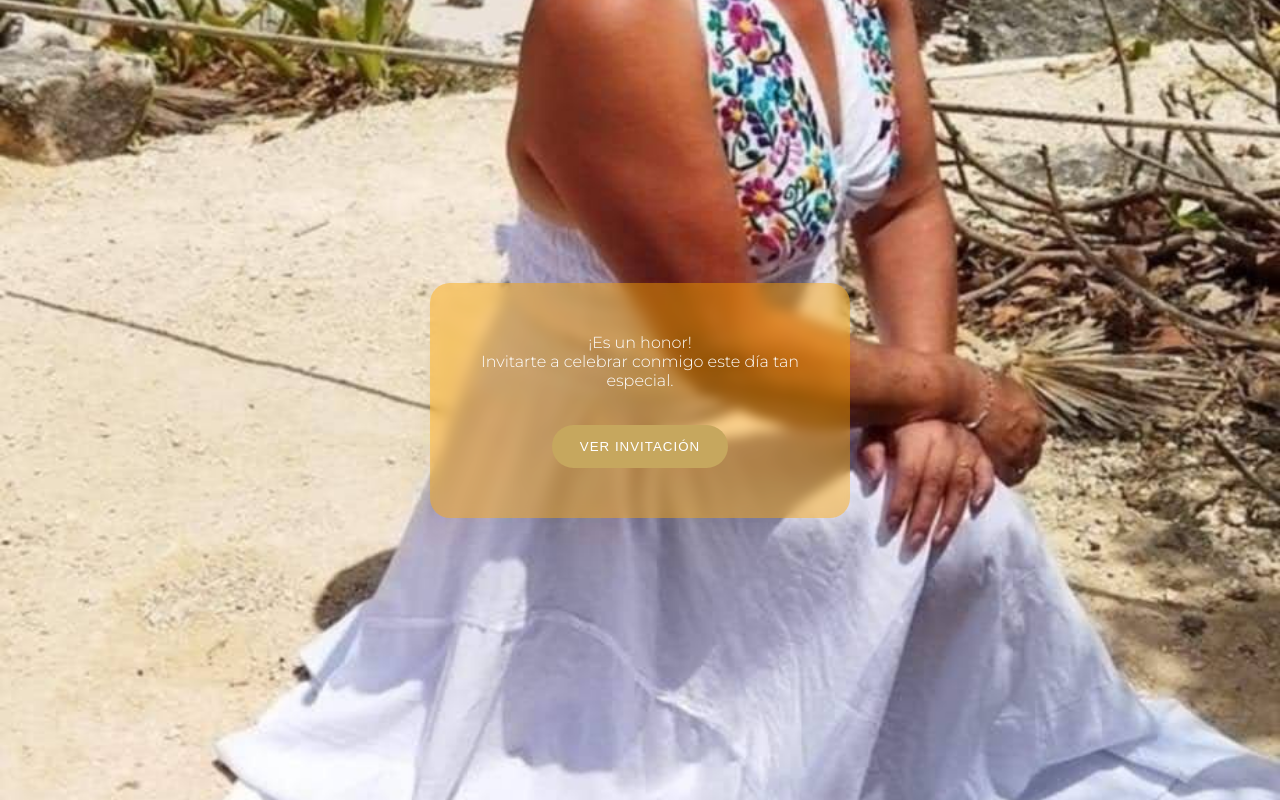
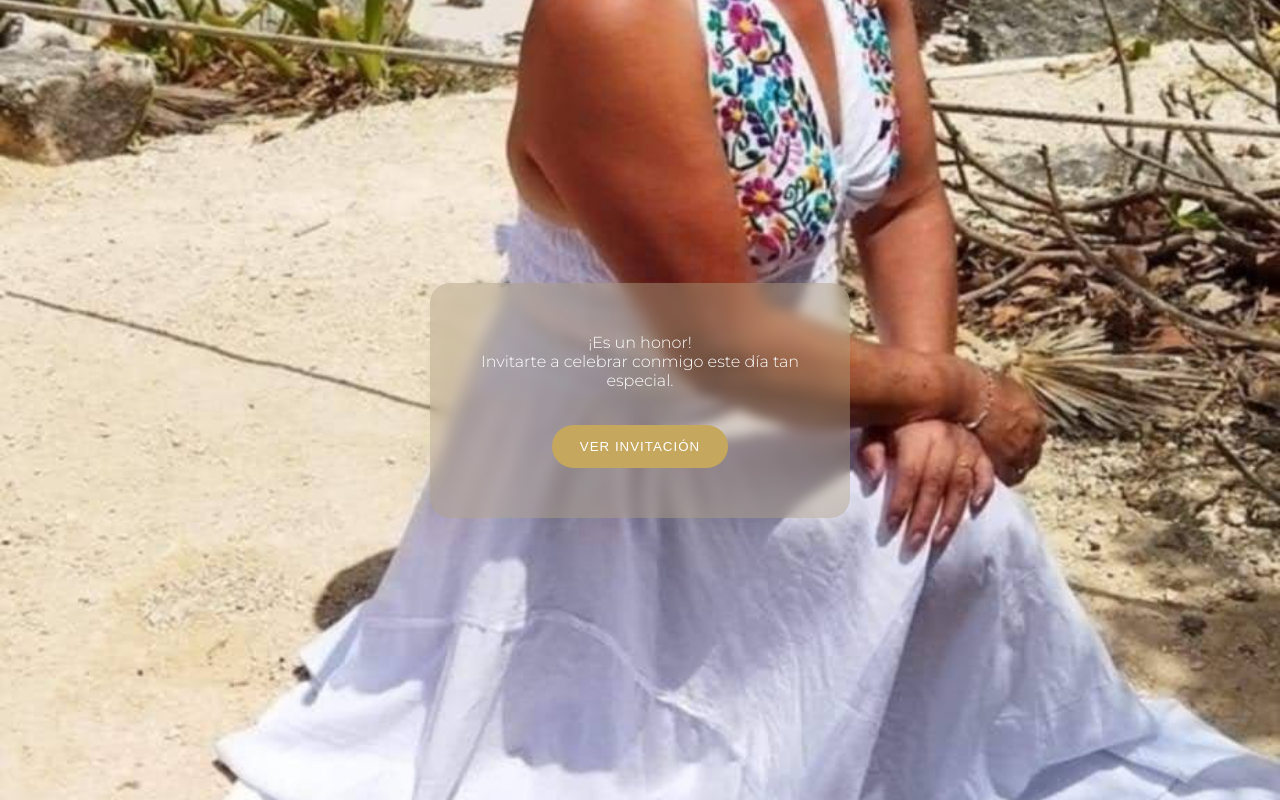
Before and after one commit to jesus-omar/invitacion-60, a website: page public/index.html in a window 1280 px wide. Drawn offline with Linux system fonts and the light colour scheme.

Commit message:
Cambio color caja bienvenida

```diff
--- a/public/style.css
+++ b/public/style.css
@@ -185,7 +185,7 @@ button:hover {
 
 #acceso .card,
 #bienvenida .card {
-  background: rgba(252, 164, 1, 0.45); /* negro transparente */
+  background: rgba(173, 158, 130, 0.45); /* negro transparente */
   backdrop-filter: blur(6px);
   color: white;
 }
```
